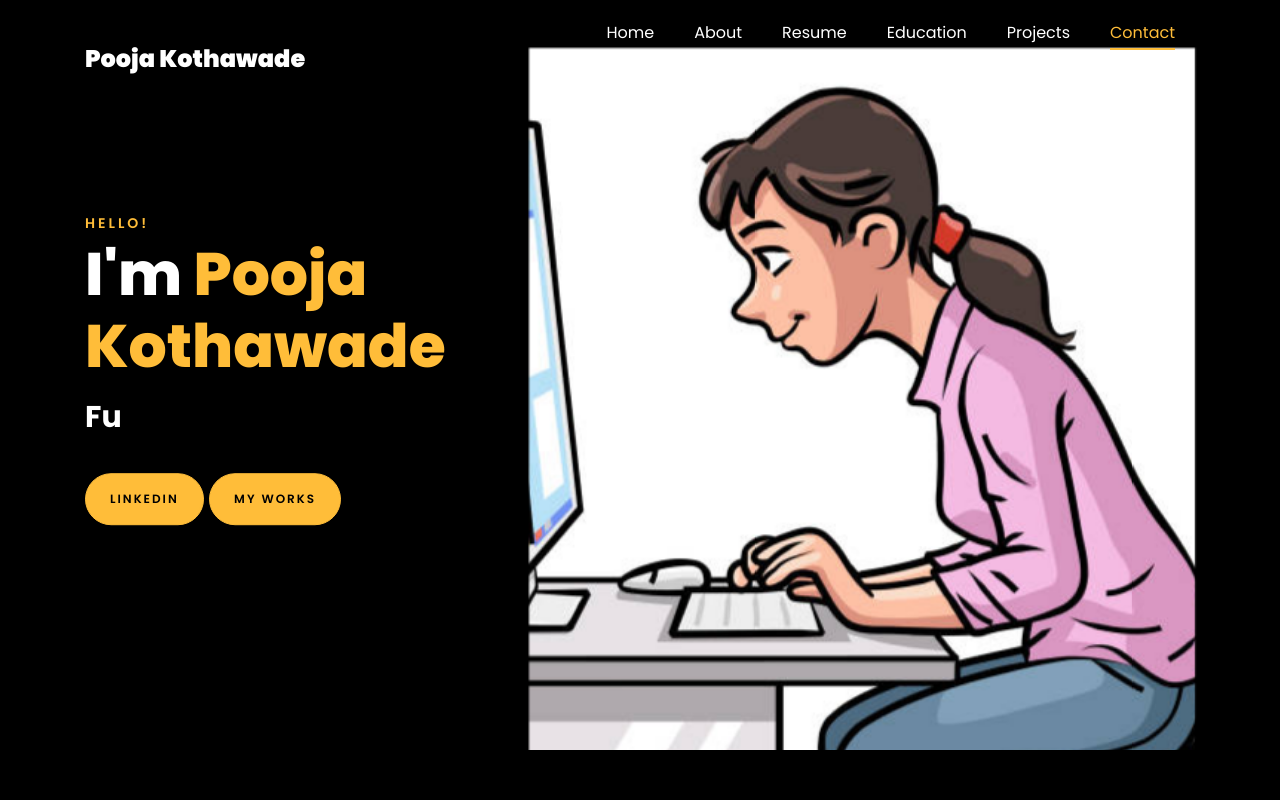
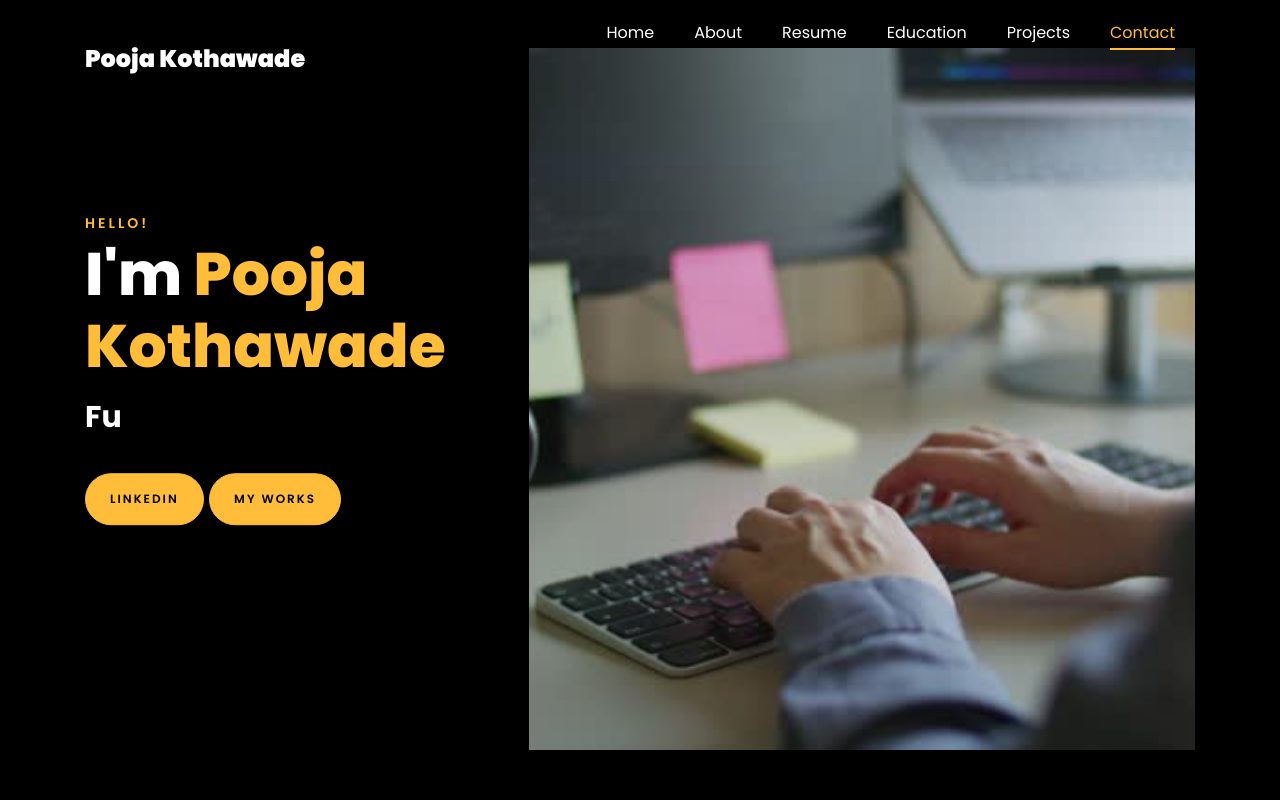
Before and after one commit to pooja123-kothawade/portfoliopooja, a plain HTML site: page index.html in a window 1280 px wide. Shown: the top 800 px of the page. Drawn offline with Linux system fonts and the light colour scheme; files whose address does not match are found by name.

Commit message:
Update index.html

```diff
--- a/index.html
+++ b/index.html
@@ -148,7 +148,7 @@
 					<div class="row d-md-flex no-gutters slider-text align-items-end justify-content-end"
 						data-scrollax-parent="true">
 						<div class="one-third js-fullheight order-md-last img mt-5"
-							style="background-image:url(images/portfolio-bckgrnd.jpeg);">
+							style="background-image:url(images/gettyimages.jpg);">
 							<div class="overlay"></div>
 						</div>
 						<div class="one-forth d-flex  align-items-center ftco-animate"
```
